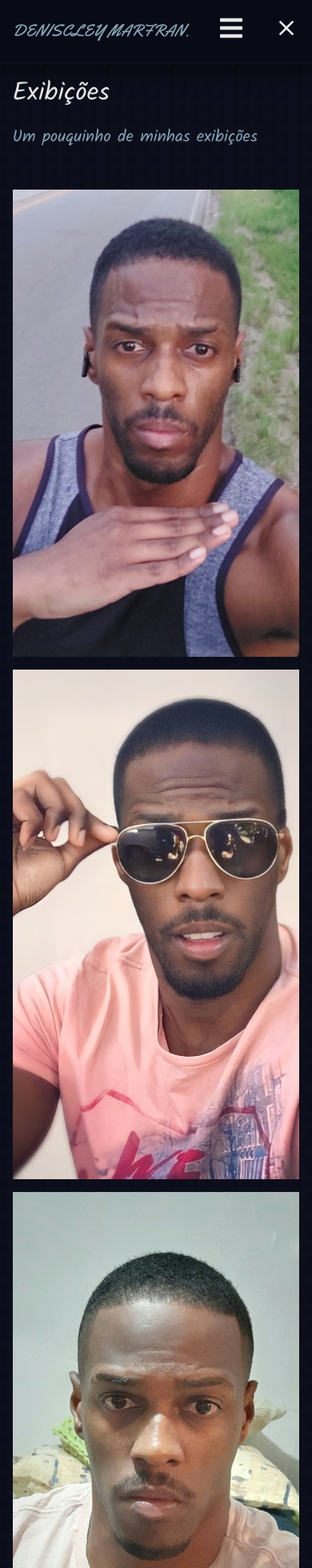
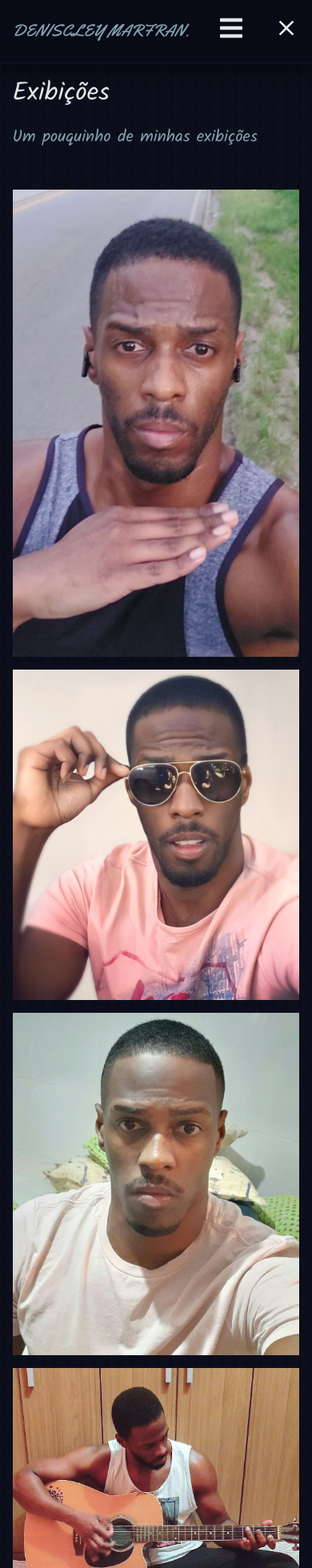
Before and after one commit to Deniscley/Personal.Photography.Gallery.Web, a Next.js app: page /exibicoes in a window 390 px wide. Shown: the top 1960 px of the page at 80% size. Built offline with nearby package versions, Linux system fonts and the light colour scheme.

Commit message:
refactor: Photo responsiveness adjustments

```diff
--- a/src/components/template/exhibitions/exhibitions-template.css
+++ b/src/components/template/exhibitions/exhibitions-template.css
@@ -71,6 +71,18 @@
   .exhibitions__gallery article {
     border: none;
   }
+
+  .exhibitions__gallery article:nth-child(2) {
+    height: 25.8rem;
+  }
+
+  .exhibitions__gallery article:nth-child(3) {
+    height: 26.8rem;
+  }
+
+  .exhibitions__gallery article:nth-child(5) {
+    height: 26.5rem;
+  }
 }
 
 @media screen and (max-width: 600px) {
```
